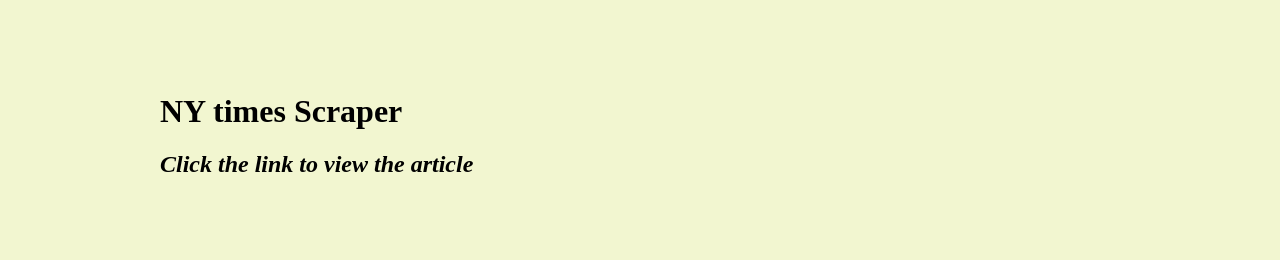
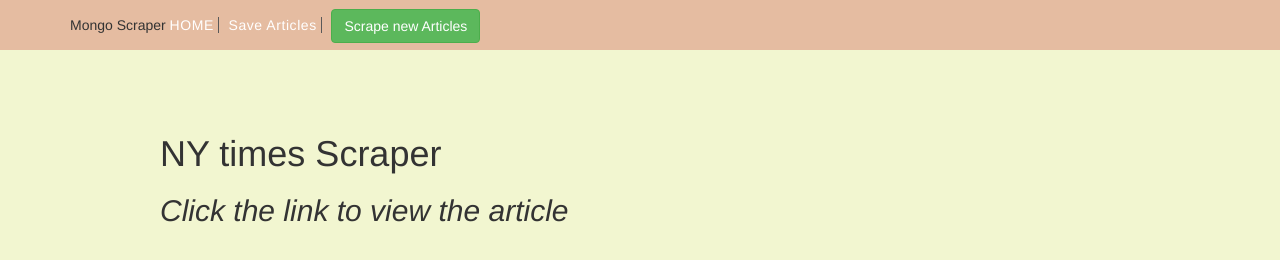
Before and after one commit to StevenS125/mongohw, a website: page public/index.html in a window 1280 px wide. Drawn offline with nearby package versions, Linux system fonts and the light colour scheme; no server answers.

Commit message:
made changes

```diff
--- a/public/app.js
+++ b/public/app.js
@@ -1,10 +1,15 @@
+
+
+$(document).on("click", "#getArticles", function() {
+
 // Grab the articles as a json
 $.getJSON("/articles", function(data) {
   // For each one
-  for (var i = 0; i < data.length; i++) {
+  for (var i = 0; i < 20; i++) {
     // Display the apropos information on the page
     $("#articles").append("<p data-id='" + data[i]._id + "'>" + data[i].title + "<br />" + data[i].link + "</p>");
   }
+}).done(alert('Added 20 new articles!'));
 });
 
 
--- a/public/index.html
+++ b/public/index.html
@@ -1,6 +1,8 @@
 <!DOCTYPE html>
 <html lang="en-us">
   <head>
+  <!-- Latest compiled and minified CSS -->
+<link rel="stylesheet" href="https://maxcdn.bootstrapcdn.com/bootstrap/3.3.7/css/bootstrap.min.css" integrity="sha384-BVYiiSIFeK1dGmJRAkycuHAHRg32OmUcww7on3RYdg4Va+PmSTsz/K68vbdEjh4u" crossorigin="anonymous">
     <meta charset="UTF-8">
     <title>Scraping With Mongoose</title>
     <style>
@@ -34,9 +36,44 @@
         height: 200px;
         font-size: 18px;
       }
+      #nav {
+    background: rgb(200, 54, 54);
+    background: rgba(200, 54, 54, 0.3);
+    height: 50px;
+    width: 100%;
+    margin: 0 auto;
+    top: 0;
+}
+
+.nav-links {
+    display: block;
+    left: 70px;
+    line-height: 50px;
+    position: absolute;
+    top: 0;
+}
+
+.link {
+    border-right: 1px solid #595959;
+    font-weight: 300;
+    letter-spacing: .04em;
+    line-height: 1;
+    margin: 0 .4em 0 0;
+    padding: 0 .3em 0 0;
+    color: white;
+}
     </style>
   </head>
   <body>
+<div id="nav">
+    <div class="nav-links">
+      Mongo Scraper
+        <a class="link" href="/home">HOME</a>
+        <a class="link" href="/mySchools">Save Articles</a>
+        <button type="button" id="getArticles" class="btn btn-success">Scrape new Articles</button>
+    </div>
+</div>
+
     <div id="wrapper">
       <h1>NY times Scraper</h1>
       <h2><i>Click the link to view the article</i></h2>
```
